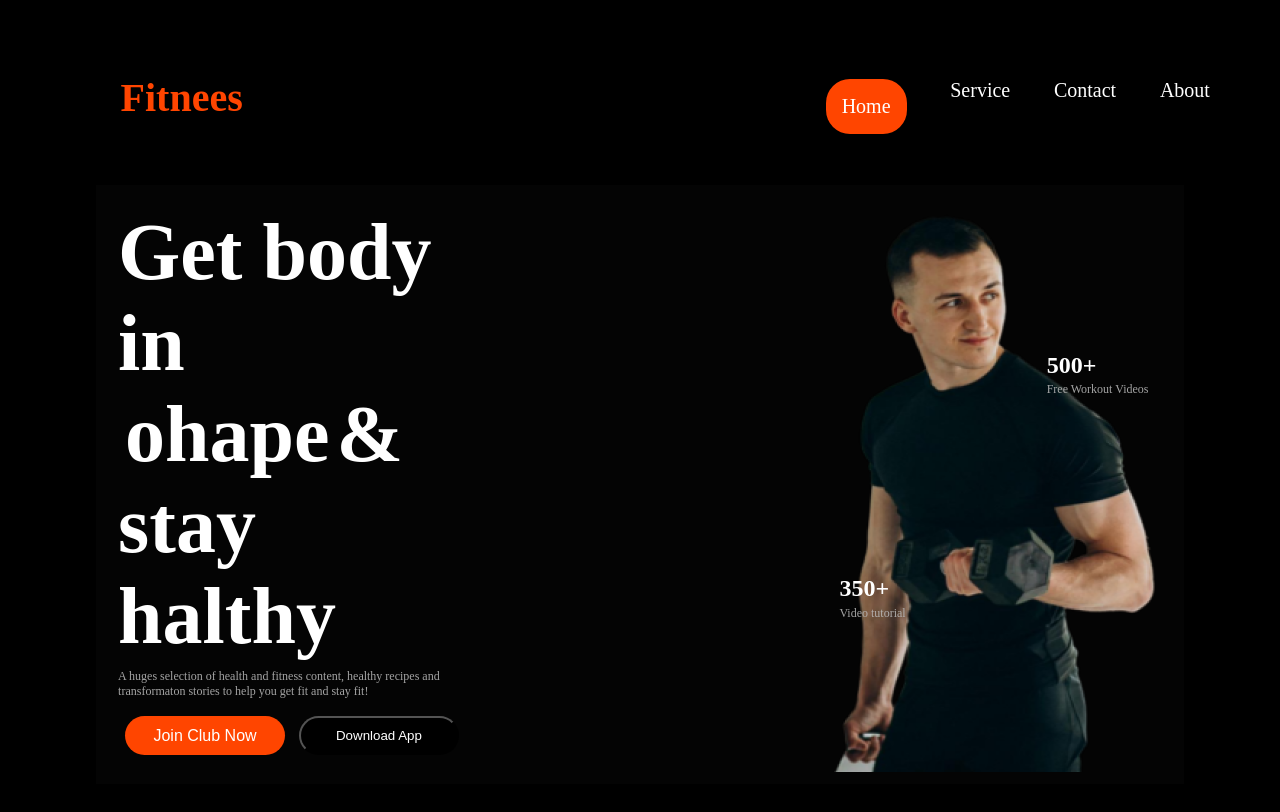
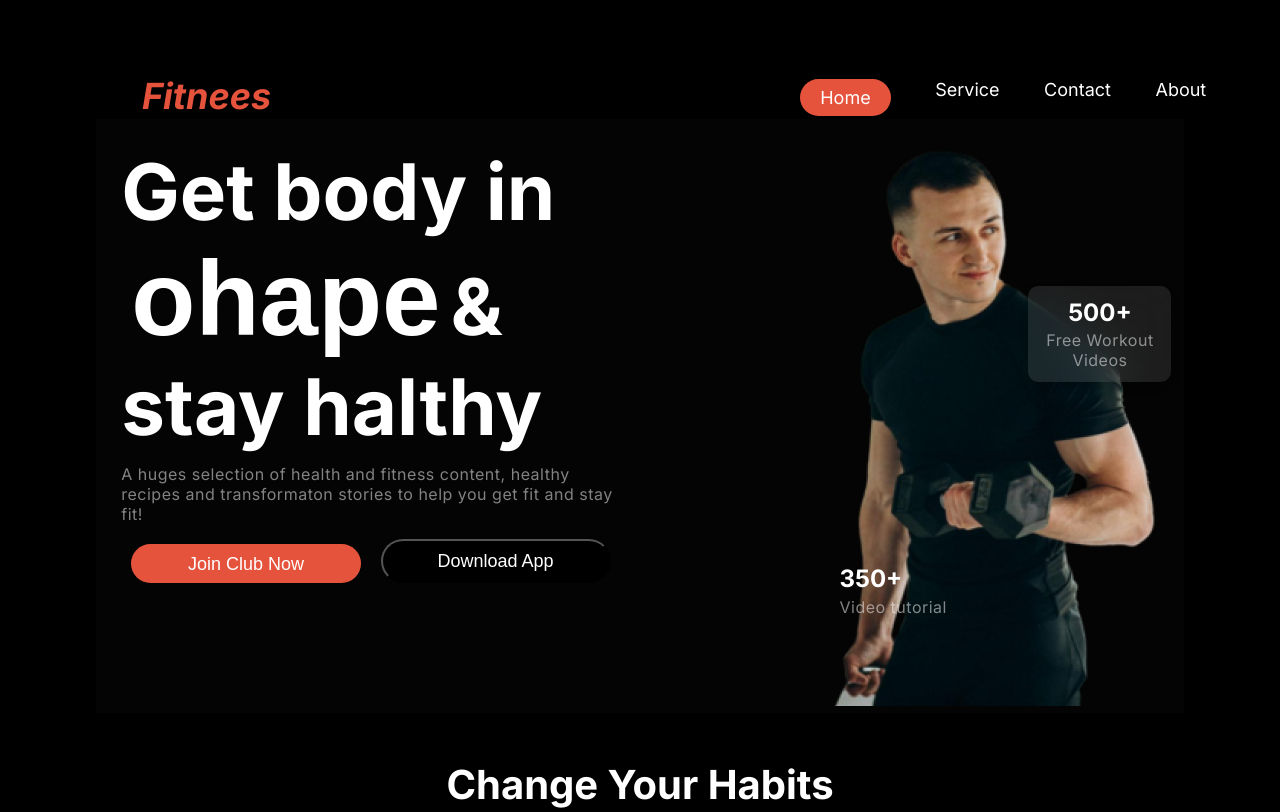
Before and after one commit to mohammademon393/Assignment-2, a plain HTML site: page index.html in a window 1280 px wide. Shown: the top 812 px of the page. Drawn offline with Linux system fonts and the light colour scheme; files whose address does not match are found by name; a web font is replaced by a local one.

Commit message:
added an Inter and Miama font

```diff
--- a/Styels/styels.css
+++ b/Styels/styels.css
@@ -1,4 +1,12 @@
 
+
+.inter {
+  font-family: "Inter", sans-serif;
+  font-optical-sizing: auto;
+  font-weight: weight;
+  font-style: normal;
+}
+@import url('https://fonts.cdnfonts.com/css/miama');
 
 
 /* Special styels */
@@ -8,45 +16,60 @@ body{
 }
 
 *{
-    margin: 2%;
+   margin: 2%;
 
 }
 .all-p{
-    font-size: 12px;
-    padding-right: 10px;
-    color: rgba(187, 187, 187, 0.875);
+    font-size: 16px;
+    font-weight: 400;
+    letter-spacing: 0.5px;
+    color:rgba(255, 255, 255, 0.5);
 }
 
 /* Nav bar */
-.nav{
+
+.nav-section{
     display: flex;
     justify-content:space-between;
+    width: 1060px;
+    height: 46px;
+    top:57px;
+    left: 190px;
+    padding:0 0 0 0px;
 }
 
-
 .head{
-    color: orangered;
-    font-size: 40px;
-    font-weight: bold;
-    display: flex;
+    color:#E6533C;
+    font-size: 36px;
+    font-weight:bolder;
+    font-style: italic;
 
  }
 
 
-.content-nav{
+ .content-nav{
     justify-content: space-evenly;
     gap: 30px;
-    font-size: 20px;
+    font-size: 18px;
     display: flex;
     border-collapse: 2rem;
+    font-weight: 400;
+    color: rgb(255, 255, 255);
+
 
 }
 
 .item{
-    background-color:orangered;
-    padding: 1rem;
-    border-radius: 1.5rem;
-    text-align: center;
+    background-color:rgb(230, 83, 60);
+    width: 52px;
+    height: 21px;
+    border: 8px 20px;
+    padding: 8px 20px 8px 20px;
+    border-radius: 10rem;
+    font-size: 18px;
+    font-weight: 600px;
+
+
 
 }
 
@@ -63,49 +86,76 @@ body{
 
 .btn-item{
     display: flex;
+    height: 54px;
+    width: 462;
+    top: 385px;
 }
 
 .btn-primry{
-    background-color:orangered;
-    padding: 10px;
+    background-color:rgb(230, 83, 60);
+    padding: 10px 10px;
     width: 50%;
     color: white;
     border-radius: 2rem;
     text-align: center;
     border: none;
-    margin-top:10px;
-    font-size: 16px;
+    margin-bottom: 5px;
+    font-size: 18px;
+    font-weight: 600px;
 }
 
 
 .btn{
-    padding: 10px;
-    width: 50%;
-    margin-top:10px;
+    padding: 10px ;
+    width:50%;
+    margin-top:5px;
+    margin-bottom: 5px;
     color: white;
     border-radius: 2rem;
     background-color: rgba(0, 0, 0, 0.896);
-
+    font-size: 18px;
+    font-weight: 600px;
 }
 
 .banar-container{
-   width: 50%;
+   width: 520px;
+   height: 281px;
+
 }
 .banar-head{
-    font-size: 80px;
-    font-weight: bolder;
+    font-size: 78px;
+    font-weight:900px;
+    text-align: left;
+    color: rgb(255, 255, 255);
+
+}
+.span{
+    font-family: 'Miama', sans-serif;
+    font-size: 105px;
+    font-weight: 400px;
+
+
 }
 .banar-img{
     background-image: url(../images/Images\ 2.png);
     display: flex;
     background-repeat: no-repeat;
     display:inline;
+    width: 350px;
+    height: 580px;
 }
 .banar-item-1{
+    margin-left:200px;
+    margin-top: 10rem;
 
-    text-align:left;
-    padding-left: 60%;
-    margin-top: 10rem;
+    background: rgba(255, 255, 255, 0.1);
+    backdrop-filter: blur(20px);
+    padding: 10px;
+    border-radius: 10px;
+    box-shadow: 0 4px 8px rgba(0, 0, 0, 0.2);
+
+    text-align: center;
+
 
 }
 
--- a/index.html
+++ b/index.html
@@ -4,12 +4,18 @@
     <meta charset="UTF-8">
     <meta name="viewport" content="width=device-width, initial-scale=1.0">
     <title>Assignment-2</title>
+    <link rel="preconnect" href="https://fonts.googleapis.com">
+    <link rel="preconnect" href="https://fonts.gstatic.com" crossorigin>
+    <link href="https://fonts.googleapis.com/css2?family=Azeret+Mono:ital,wght@0,100..900;1,100..900&family=Inter:ital,opsz,wght@0,14..32,100..900;1,14..32,100..900&display=swap" rel="stylesheet">
     <link rel="stylesheet" href="./Styels/styels.css">
+
+    <link href="https://fonts.cdnfonts.com/css/miama" rel="stylesheet">
 </head>
-<body>
+<body class="inter">
    <header>
     <!-- nav bar -->
     <nav class="nav">
+        <section class="nav-section">
             <div class="nav-contain">
                 <h1 class="head">Fitnees</h1>
             </div>
@@ -19,11 +25,13 @@
                 <p>Contact</p>
                 <p>About</p>
             </div>
+        </section>
+
     </nav>
 <!-- Banar section -->
     <section class="banar">
         <div class="banar-container">
-            <h1 class="banar-head">Get body in <span>ohape</span>& stay halthy </h1>
+            <h1 class="banar-head">Get body in <span class="span">ohape</span>& stay halthy </h1>
             <p class="all-p">A huges selection of health and fitness content, healthy recipes and transformaton stories to help you get fit and stay fit! </p>
             <div class="btn-item">
                 <button class="btn-primry">Join Club Now</button>
```
Lines whose indentation alone changed are shown as unchanged.
